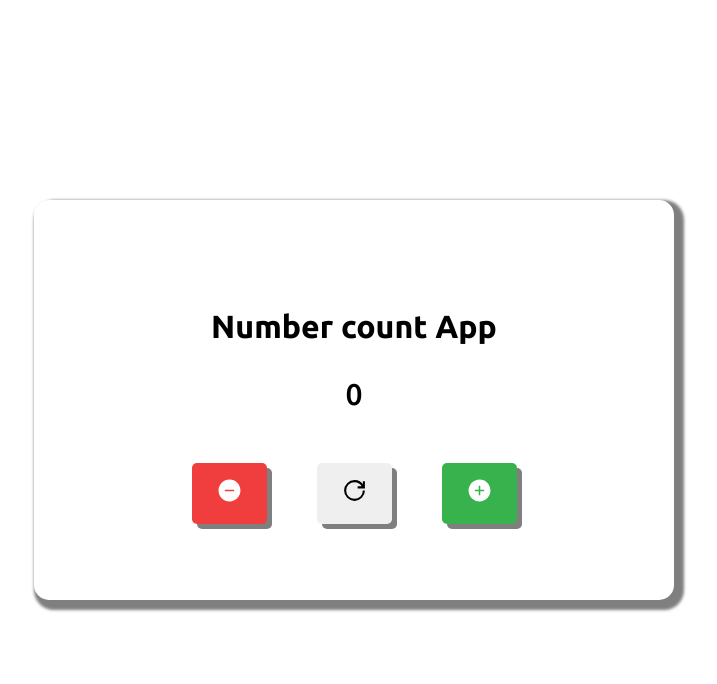
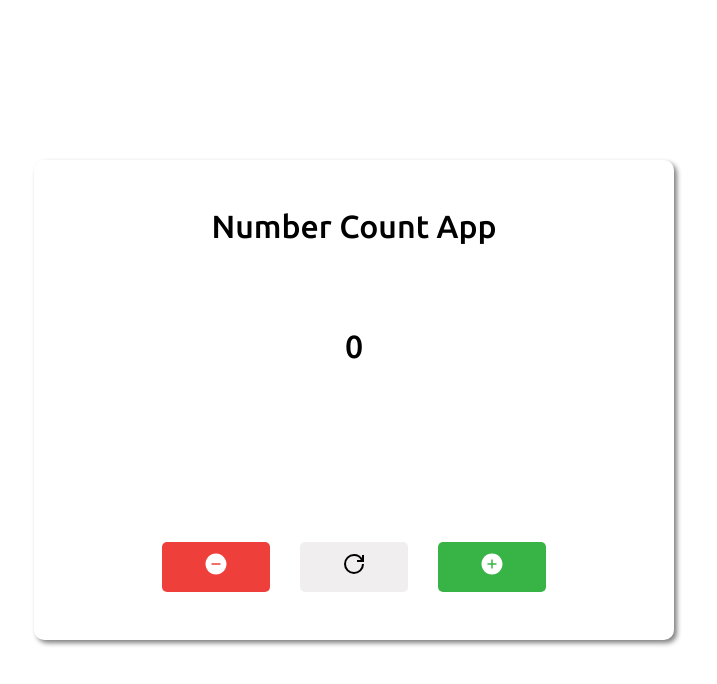
Before and after one commit to MuneebGulzar/number-count-app, a React (Create React App) app: page / in a window 1280 px wide. Shown: the top 684 px of the page, without its empty margins (286-1003 px from the left). Built offline with nearby package versions, Linux system fonts and the light colour scheme.

Commit message:
modified:   src/App.js 	modified:   src/Styles/Container.js 	modified:   src/Styles/GlobalStyles.js

```diff
--- a/src/App.js
+++ b/src/App.js
@@ -1,6 +1,6 @@
 import { useState } from "react";
 import { GlobalStyle } from "./Styles/GlobalStyles";
-import { StyledContainer, StyledTitle, StyledNumber, ButtonsConatiner, StyledButtonRed, StyledButtonReset, StyledButtonGreen } from "./Styles/Container";
+import { ButtonContainer, StyledButtonDec, StyledButtonInc, StyledButtonReset, StyledContainer, StyledNumber, StyledTitle } from "./Styles/Container";
 import { GrPowerReset } from 'react-icons/gr';
 import { AiFillMinusCircle, AiFillPlusCircle } from 'react-icons/ai'
 function App() {
@@ -10,13 +10,13 @@ function App() {
     <>
       <GlobalStyle />
       <StyledContainer>
-        <StyledTitle>Number count App</StyledTitle>
-        <StyledNumber>{cont}</StyledNumber>
-        <ButtonsConatiner>
-          <StyledButtonRed onClick={() => setCont(cont - 1)}><AiFillMinusCircle /></StyledButtonRed>
-          <StyledButtonReset onClick={() => setCont(0)}><GrPowerReset /></StyledButtonReset>
-          <StyledButtonGreen onClick={() => setCont(cont + 1)}><AiFillPlusCircle /></StyledButtonGreen>
-        </ButtonsConatiner>
+        <StyledTitle>Number Count App</StyledTitle>
+        <StyledNumber>0</StyledNumber>
+        <ButtonContainer>
+          <StyledButtonDec><AiFillMinusCircle /></StyledButtonDec>
+          <StyledButtonReset><GrPowerReset /></StyledButtonReset>
+          <StyledButtonInc><AiFillPlusCircle /></StyledButtonInc>
+        </ButtonContainer>
       </StyledContainer>
     </>
   );
--- a/src/Styles/Container.js
+++ b/src/Styles/Container.js
@@ -1,90 +1,62 @@
 import styled from "styled-components";
 
 export const StyledContainer = styled.div`
-    width: 50vw;
-    height: 50vh;
+    width: 90vw;
+    height: 90vh;
     background-color: #fff;
-    border: 3px solid #fff;
-    border-radius: 15px;
-    box-shadow: 5px 5px 3px 5px rgba(0,0,0,0.5);
+    box-shadow: 3px 3px 5px grey;
+    border-radius: 10px;
     display: flex;
     flex-direction: column;
     justify-content: center;
     align-items: center;
-    flex-wrap: wrap;
-
-    @media only screen and (max-width: 480px){
-        width: 90vw;
-        height: 90vh;
+    position: relative;
+    @media screen and (min-width: 481px) and (max-width: 768px){
+        width: 70vw;
     }
-
-    @media only screen and  (max-width: 768px){
-        width: 80vw;
-        height: 80vh;
+    @media screen and (min-width: 769px) and (max-width: 1279px){
+        width: 60vw;
     }
-    @media only screen and (max-width: 1279px){
-        width: 65vw;
-        height: 50vh;
-    }
-`;
-export const StyledTitle = styled.h1`
-    font-weight: 700;
-    color: #000;
-    margin-block: 5%;
-
-    @media only screen and (max-width: 480px){
-        font-size: 26px;
+    @media screen and (min-width: 1280px){
+        width: 50vw;
+        height: 60vh;
     }
 `;
 
+export const StyledTitle = styled.h1`
+    font-weight: 500;
+    position: absolute;
+    top: 10%;
+`;
+
 export const StyledNumber = styled.p`
-    color: #000;
+    text-align: center;
+    font-size: 2em;
     font-weight: 500;
-    font-size: 30px;
+    position: absolute;
+    top: 35%;
 `;
-export const ButtonsConatiner = styled.div`
+export const ButtonContainer = styled.div`
     display: flex;
-    flex-direction: row;
-    gap: 50px;
-    margin-top: 8%;
-    @media only screen and (max-width: 480px){
-        margin-top: 10%;
-        flex-direction: column;
-        font-size: 16px;
-    }
-    @media only screen and (max-width: 768px){
-        margin-top: 10%;
-        flex-direction: column;
-        align-items: center;
-        width: 100%;
+    flex-direction: column;
+    justify-content: center;
+    align-items: center;
+    gap: 30px;
+    width: 100%;
+    position: absolute;
+    bottom: 10%;
+    @media screen and (min-width: 1280px){
+        flex-direction: row;
+        width: 60%;
+        justify-content: space-evenly;
     }
 `;
-export const StyledButtonRed = styled.button`
-    background-color: #F03E3E;
-    color: #fff;
-    border: none;
-    padding: 15px 25px;
-    border-radius: 5px;
-    font-size: 25px;
-    font-weight: 500;
+export const StyledButtonDec = styled.button`
+    background-color: #EE3F3B;
 `;
-
 export const StyledButtonReset = styled.button`
-    background-color: #EFEFEF;
-    color: #000;
-    border: none;
-    padding: 15px 25px;
-    border-radius: 5px;
-    font-size: 25px;
-    font-weight: 500;
+    background-color: #F0EEEF;
 `;
-
-export const StyledButtonGreen = styled.button`
-    background-color: #38B24D;
-    color: #fff;
-    border: none;
-    padding: 15px 25px;
-    border-radius: 5px;
-    font-size: 25px;
-    font-weight: 500;
+export const StyledButtonInc = styled.button`
+    background-color: #38B446;
 `;
--- a/src/Styles/GlobalStyles.js
+++ b/src/Styles/GlobalStyles.js
@@ -2,26 +2,26 @@ import { createGlobalStyle } from "styled-components";
 
 export const GlobalStyle = createGlobalStyle`
     *{
+        margin: 0;
         padding: 0;
-        margin: 0;
         box-sizing: border-box;
         font-family: 'Ubuntu';
     }
     body{
         width: 100vw;
         height: 100vh;
-        background-color: #fff;
         display: flex;
         justify-content: center;
         align-items: center;
+        /* position: relative; */
     }
-
     button{
+        padding: 10px 15px;
+        border: none;
+        color: #fff;
+        width: 75%;
+        border-radius: 5px;
         cursor: pointer;
-        box-shadow: 5px 5px rgba(0,0,0,0.5);
-        width: 100%;
-        @media only screen and (max-width: 768px){
-        width: 50%;
-        }
+        font-size: 1.5em;
     }
 `;
```
